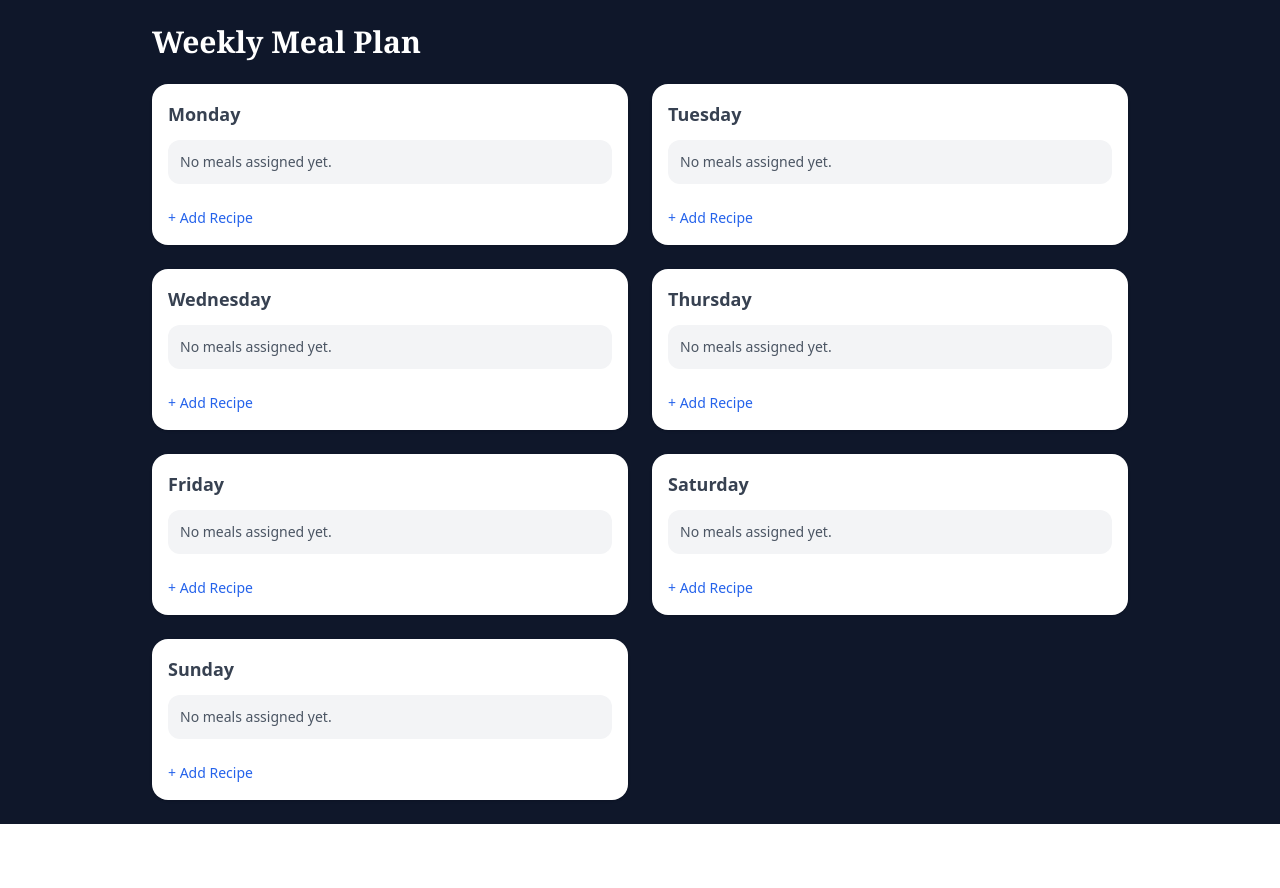
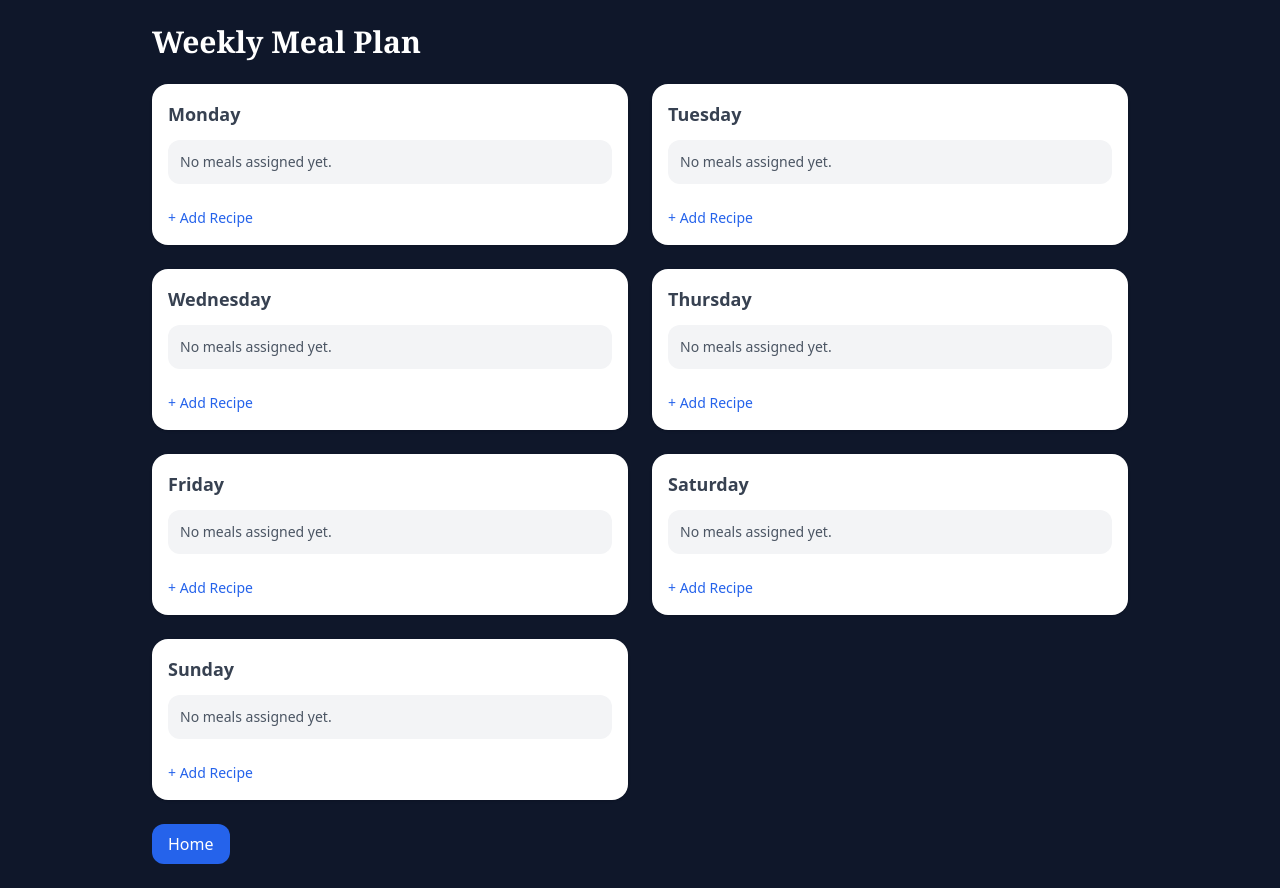
Before and after one commit to reedthedev13/Meal-Planner-App, a React (Vite) app: page /planner in a window 1280 px wide. Before the commit the page ends 824 px from the top, so only its background shows below. Built offline with nearby package versions, Linux system fonts and the light colour scheme.

Commit message:
added home button

```diff
--- a/src/pages/Planner.tsx
+++ b/src/pages/Planner.tsx
@@ -1,5 +1,6 @@
 import { useEffect, useState } from "react";
 import { motion } from "framer-motion";
+import { Link } from "react-router-dom";
 
 const weekDays = [
   "Monday",
@@ -79,6 +80,15 @@
       [day]: prev[day].filter((_, i) => i !== index),
     }));
   };
+
+  const HomeButton = () => (
+    <Link
+      to="/"
+      className="inline-block bg-blue-600 text-white px-4 py-2 rounded-xl hover:bg-blue-700 transition"
+    >
+      Home
+    </Link>
+  );
 
   return (
     <motion.div
@@ -195,6 +205,7 @@
           </div>
         ))}
       </div>
+      <HomeButton />
     </motion.div>
   );
 };
--- a/src/pages/Recipes.tsx
+++ b/src/pages/Recipes.tsx
@@ -1,6 +1,7 @@
 import { useEffect, useState } from "react";
 import { motion } from "framer-motion";
 import { Trash2 } from "lucide-react";
+import { Link } from "react-router-dom";
 
 type Recipe = {
   id: number;
@@ -107,6 +108,15 @@
     setRecipes((prev) => prev.filter((recipe) => recipe.id !== id));
   };
 
+  const HomeButton = () => (
+    <Link
+      to="/"
+      className="inline-block bg-blue-600 text-white px-4 py-2 rounded-xl hover:bg-blue-700 transition"
+    >
+      Home
+    </Link>
+  );
+
   return (
     <motion.div
       className="max-w-5xl mx-auto p-6 space-y-6"
@@ -117,7 +127,6 @@
       <h2 className="text-3xl font-bold text-white font-serif ">
         Your Recipes
       </h2>
-
       <div className="grid grid-cols-1 sm:grid-cols-2 md:grid-cols-3 gap-6">
         {recipes.map((recipe) => (
           <div
@@ -208,7 +217,6 @@
           </div>
         )}
       </div>
-
       {!isAdding && (
         <button
           onClick={startAdding}
@@ -216,7 +224,8 @@
         >
           + Add Recipe
         </button>
-      )}
+      )}{" "}
+      <HomeButton />
     </motion.div>
   );
 };
--- a/src/pages/ShoppingList.tsx
+++ b/src/pages/ShoppingList.tsx
@@ -1,5 +1,6 @@
 import { useEffect, useState } from "react";
 import { motion } from "framer-motion";
+import { Link } from "react-router-dom";
 
 const ShoppingList = () => {
   const [shoppingList, setShoppingList] = useState([
@@ -31,6 +32,15 @@
     setNewQuantity("");
     setError("");
   };
+
+  const HomeButton = () => (
+    <Link
+      to="/"
+      className="inline-block bg-blue-600 text-white px-2 py-2 rounded-xl hover:bg-blue-700 transition"
+    >
+      Home
+    </Link>
+  );
 
   return (
     <motion.div
@@ -79,6 +89,7 @@
           Add Item
         </button>
       </div>
+      <HomeButton />
 
       {error && <p className="text-red-500 font-medium">{error}</p>}
     </motion.div>
```
